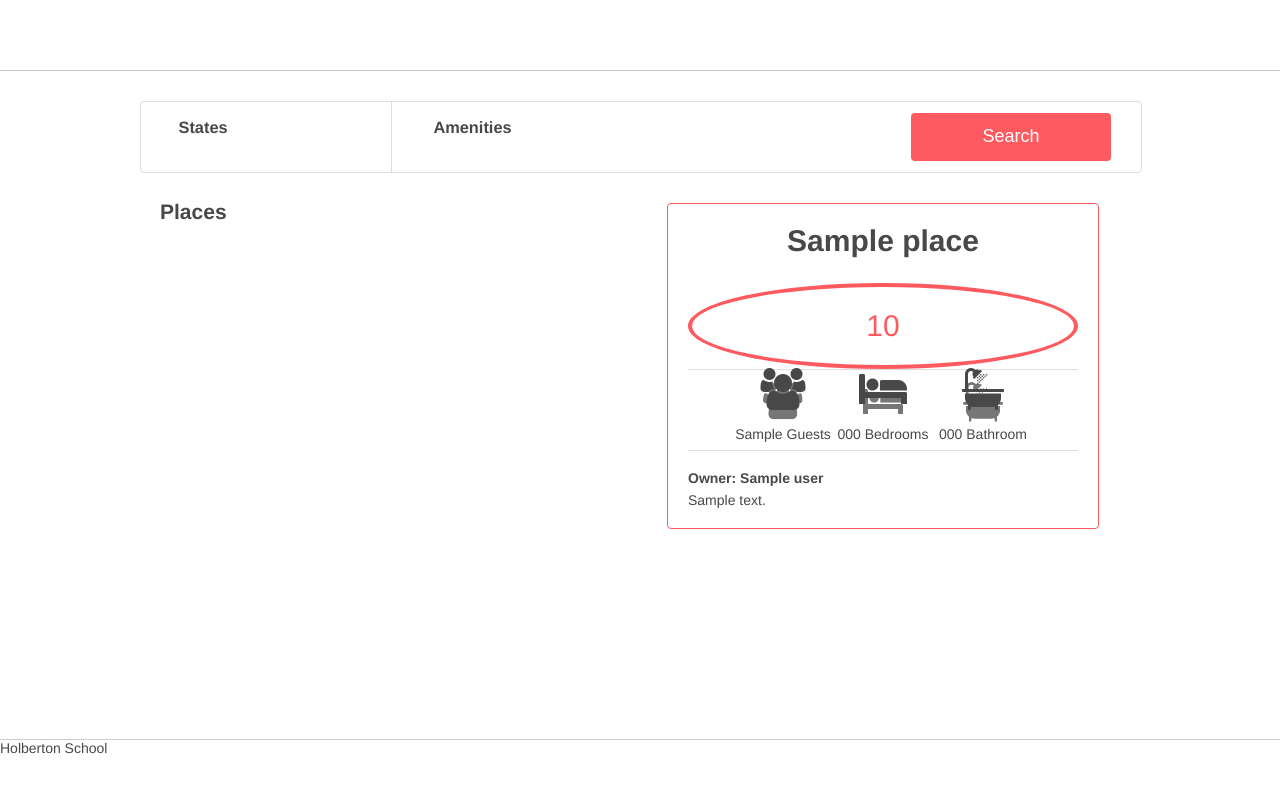
After one commit to Sharraff/AirBnB_clone_v4, a Flask app: template web_dynamic/templates/2-hbnb.html in a window 1280 px wide. The commit adds this page. Run offline with Flask 3, Linux system fonts and the light colour scheme; the template is opened without the code that fills it: most values are stand-ins (such as "Sample title", 1, 10 or a date in 2020); some libraries are stand-ins or nearby versions.

Commit message:
add a few utilities

```diff
--- /dev/null
+++ b/web_dynamic/static/scripts/2-hbnb.js
@@ -0,0 +1,46 @@
+$(function() {
+
+    const amenities = JSON.parse(localStorage.getItem('amenities')) || {};
+
+    for (const [name, id] of Object.entries(amenities)) {
+
+        $(`.amenities .popover input[data-name="${name}"][data-id=${id}]`).prop('checked', true);
+    }
+
+    const amenityNames = Object.keys(amenities);
+    $('.amenities h4').text(amenityNames.sort().join(', '));
+    $('.amenities .popover input').change(function() {
+
+        if ($(this).is(':checked')) {
+            amenities[$(this).attr('data-name')] = $(this).attr('data-id');
+        }
+        else if ($(this).is(':not(:checked)')) {
+            delete amenities[$(this).attr('data-name')];
+
+        }
+        const amenityNames = Object.keys(amenities);
+        $('.amenities h4').text(amenityNames.sort().join(', '));
+
+        localStorage.setItem('amenities', JSON.stringify(amenities));
+
+    });
+
+    $.ajax({
+
+        type: 'GET',
+        url: 'http://0.0.0.0:5001/api/v1/status/',
+        success: function(data) {
+
+            if (data.status == 'OK') {
+
+                $('div#api_status').addClass('available');
+
+            }
+        },
+        error: function(jqXHR, textStatus, errorThrown) {
+                $('div#api_status').css('backgroundColor', '#cccccc');
+            }
+
+    });
+
+});
--- a/web_dynamic/static/styles/3-header.css
+++ b/web_dynamic/static/styles/3-header.css
@@ -9,3 +9,6 @@ header .logo {
     left: 20px;
     height: 100%;
 }
+.available{
+    background: #ff545f;
+}
--- /dev/null
+++ b/web_dynamic/templates/2-hbnb.html
@@ -0,0 +1,168 @@
+<!DOCTYPE html>
+<html lang="en">
+  <head>
+
+    <!-- HEAD -->
+
+    <meta charset="utf-8">
+    <meta name="viewport" content="width=device-width">
+    <title>Holberton AirBnB</title>
+    <SCRIPT src="https://code.jquery.com/jquery-3.2.1.min.js"></SCRIPT>
+    <script src="{{ url_for('static', filename='scripts/2-hbnb.js') }}?{{ cache_id }}">
+    </script>
+    <!-- FAVICON -->
+
+    <link rel="shortcut icon" href="{{ url_for('static', filename='images/icon.png') }}">
+
+    <!-- **********************
+	 CSS styles
+	 ********************** -->
+
+    <link rel="stylesheet" href="{{ url_for('static', filename='styles/4-common.css') }}?{{ cache_id }}">
+    <link rel="stylesheet" href="{{ url_for('static', filename='styles/3-header.css') }}?{{ cache_id }}">
+    <link rel="stylesheet" href="{{ url_for('static', filename='styles/3-footer.css') }}?{{ cache_id }}">
+    <link rel="stylesheet" href="{{ url_for('static', filename='styles/6-filters.css') }}?{{ cache_id }}">
+    <link rel="stylesheet" href="{{ url_for('static', filename='styles/8-places.css') }}?{{ cache_id }}">
+    <link rel="stylesheet" href="{{ url_for('static', filename='styles/font-awesome.css') }}?{{ cache_id }}">
+  </head>
+
+  <!-- **********************
+       BODY
+       ********************** -->
+
+  <body>
+
+    <!-- **********************
+	 HEADER
+	 ********************** -->
+
+    <header>
+      <div id="api_status"></div>
+    </header>
+    <main>
+      <div class="container">
+
+	<!-- **********************
+	     FILTERS
+	     ********************** -->
+
+	<section class="filters">
+
+	  <!-- **********************
+	       LOCATIONS
+	       ********************** -->
+
+	  <div class="locations">
+	    <h3>States</h3>
+	    <h4>&nbsp;</h4>
+	    <ul class="popover">
+	      {% for state in states|dictsort %}
+	      <H2>{{ state[0] }}</H2>
+	      <UL>
+		{% for city in state[1].cities|sort(attribute='name') %}
+		<LI>{{ city.name }}</LI>
+		{% endfor %}
+	      </UL>
+	      {% endfor %}
+	    </ul>
+	  </div>
+
+	  <!-- **********************
+	       AMENITIES
+	       ********************** -->
+
+	  <div class="amenities">
+	    <h3>Amenities</h3>
+	    <h4>&nbsp;</h4>
+	    <ul class="popover">
+	      {% for amenity in amens|sort(attribute='name') %}
+	      <LI><INPUT type="checkbox" data-id="{{ amenity.id }}"
+			 data-name="{{ amenity.name }}">{{ amenity.name }}</LI>
+	      {% endfor %}
+	    </ul>
+	  </div>
+
+	  <!-- **********************
+	       SEARCH BUTTON
+	       ********************** -->
+
+	  <button>Search</button>
+	</section>
+
+	<section class="places">
+	  <h1>Places</h1>
+
+	<!-- **********************
+	     BEGIN 1 PLACE
+	     ********************** -->
+
+	  {% for place in places|sort(attribute='name') %}
+
+	  <article>
+
+	    <div class="title">
+
+	      <h2>{{ place.name }}</h2>
+
+	      <div class="price_by_night">
+
+		{{ place.price_by_night }}
+
+	      </div>
+	    </div>
+	    <div class="information">
+	      <div class="max_guest">
+		<i class="fa fa-users fa-3x" aria-hidden="true"></i>
+
+		<br />
+
+		{{ place.max_guest }} Guests
+
+	      </div>
+	      <div class="number_rooms">
+		<i class="fa fa-bed fa-3x" aria-hidden="true"></i>
+
+		<br />
+
+		{{ place.number_rooms }} Bedrooms
+	      </div>
+	      <div class="number_bathrooms">
+		<i class="fa fa-bath fa-3x" aria-hidden="true"></i>
+
+		<br />
+
+		{{ place.number_bathrooms }} Bathroom
+
+	      </div>
+	    </div>
+
+	    <!-- **********************
+		 USER
+		 **********************  -->
+
+	    <div class="user">
+
+	      <strong>Owner: {{ users[place.user_id] }}</strong>
+
+	    </div>
+	    <div class="description">
+
+	      {{ place.description }}
+
+	    </div>
+
+	  </article> <!-- End 1 PLACE Article -->
+
+	  {% endfor %}
+
+	</section>
+      </div>
+    </main>
+
+    <!-- FOOTER -->
+
+    <footer>
+      Holberton School
+    </footer>
+  </body>
+</html>
```
Also changed, not shown: web_dynamic/2-hbnb.py (added, +47 -0 lines).
